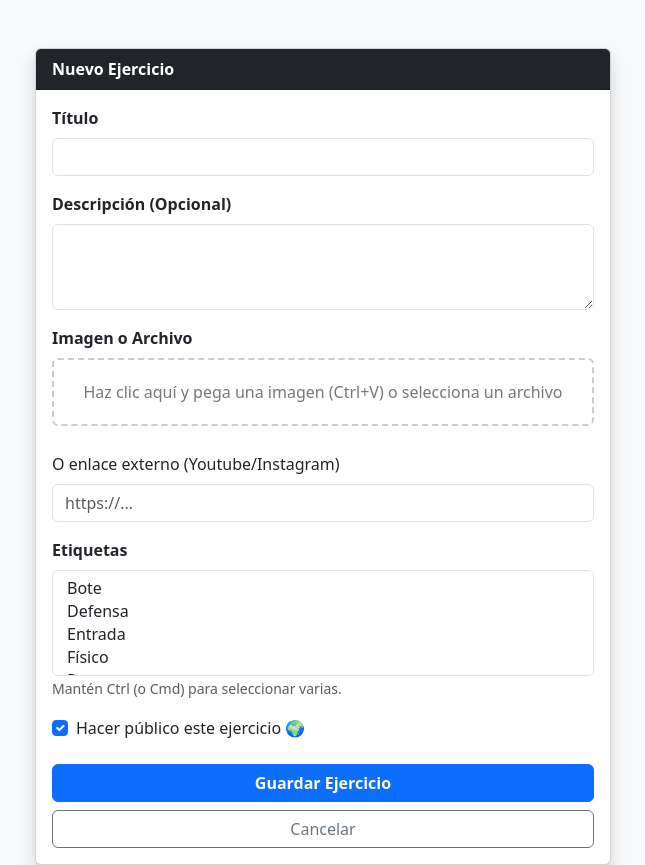
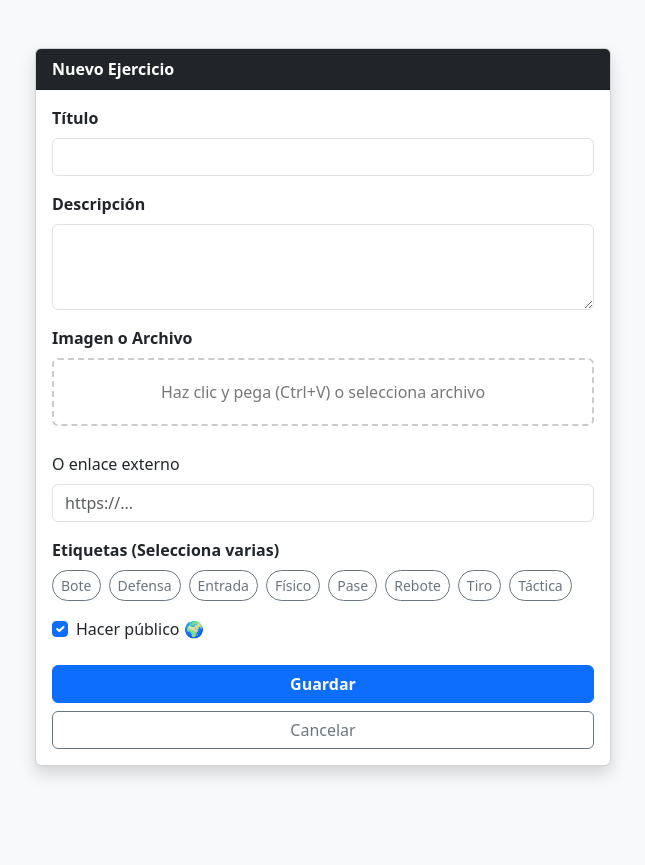
Before and after one commit to jcaplliure/EntrenadorBasket, a Flask app: page /create in a window 1280 px wide. Shown: the whole page, without its empty margins (317-962 px from the left). After the commit the page ends 777 px from the top, so only its background shows below. Run offline with Flask 3, Linux system fonts and the light colour scheme; the visitor is signed in with stand-in values (Sample User, id 1); data comes from the database, SQL or seed files in the repository.

Commit message:
Bloque 2 Completado

```diff
--- a/app.py
+++ b/app.py
@@ -22,8 +22,10 @@ app.config['SECRET_KEY'] = 'clave_secreta_super_segura'
 app.config['UPLOAD_FOLDER'] = os.path.join(basedir, 'static', 'uploads')
 app.config['MAX_CONTENT_LENGTH'] = 100 * 1024 * 1024
 
-# --- GOOGLE KEYS (YA PUESTAS) ---
+# --- GOOGLE KEYS ---
+# IMPORTANTE: Asegúrate de que estas claves coinciden con las de tu consola de Google Cloud
 app.config['GOOGLE_CLIENT_ID'] = '706704268052-lhvlruk0fjs8hhma8bk76bv711a4k7ct.apps.googleusercontent.com'
+# Si cambiaste la clave secreta recientemente en PythonAnywhere, asegúrate de actualizarla aquí también antes de subir:
 app.config['GOOGLE_CLIENT_SECRET'] = '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'
 
 # --- SETUP ---
@@ -134,7 +136,7 @@ def home():
     query = request.args.get('q', '').strip()
     primary_id = request.args.get('primary', '')
     filter_type = request.args.getlist('filter_type')
-    sort_by = request.args.get('sort_by', 'date_desc')
+    sort_by = request.args.get('sort_by', 'date_desc') # Por defecto: más recientes
 
     base_condition = or_(Drill.is_public == True, Drill.user_id == current_user.id)
     drills_query = Drill.query.filter(base_condition)
@@ -155,9 +157,17 @@ def home():
     if query: drills_query = drills_query.filter(or_(Drill.title.ilike(f'%{query}%'), Drill.description.ilike(f'%{query}%')))
     if primary_id and primary_id.isdigit(): drills_query = drills_query.filter(Drill.primary_tags.any(id=int(primary_id)))
 
-    if sort_by == 'views_desc': drills_query = drills_query.order_by(Drill.views.desc())
-    elif sort_by == 'favs_desc': drills_query = drills_query.outerjoin(favorites).group_by(Drill.id).order_by(func.count(favorites.c.user_id).desc())
-    else: drills_query = drills_query.order_by(Drill.date_posted.desc())
+    # --- LÓGICA DE ORDENACIÓN NUEVA ---
+    if sort_by == 'views_desc':
+        drills_query = drills_query.order_by(Drill.views.desc())
+    elif sort_by == 'favs_desc':
+        drills_query = drills_query.outerjoin(favorites).group_by(Drill.id).order_by(func.count(favorites.c.user_id).desc())
+    elif sort_by == 'name_asc':
+        drills_query = drills_query.order_by(Drill.title.asc())
+    elif sort_by == 'date_asc': # Más antiguos primero
+        drills_query = drills_query.order_by(Drill.date_posted.asc())
+    else: # date_desc (Más recientes primero) - DEFAULT
+        drills_query = drills_query.order_by(Drill.date_posted.desc())
 
     drills = drills_query.all()
     tags = Tag.query.order_by(Tag.name).all()
@@ -313,7 +323,7 @@ def logout():
     logout_user()
     return redirect('/login')
 
-# --- ZONA DE ADMINISTRACIÓN (BLOQUE 1 COMPLETO) ---
+# --- ZONA DE ADMINISTRACIÓN ---
 @app.route('/admin', methods=['GET'])
 @login_required
 def admin_panel():
--- a/templates/create.html
+++ b/templates/create.html
@@ -9,6 +9,13 @@
         .paste-area { border: 2px dashed #ccc; padding: 20px; text-align: center; color: #777; cursor: pointer; }
         .paste-area:hover, .paste-area.active { border-color: #e65100; background: #fff3e0; }
         #preview-img { max-height: 200px; display: none; margin-top: 10px; border-radius: 5px; }
+
+        /* ESTILO BOTONES ETIQUETAS (BLOQUE 2) */
+        .btn-check:checked + .btn-outline-secondary {
+            background-color: #e65100;
+            color: white;
+            border-color: #e65100;
+        }
     </style>
 </head>
 <body class="bg-light">
@@ -23,14 +30,14 @@
                     </div>
 
                     <div class="mb-3">
-                        <label class="form-label fw-bold">Descripción (Opcional)</label>
+                        <label class="form-label fw-bold">Descripción</label>
                         <textarea name="descripcion" class="form-control" rows="3"></textarea>
                     </div>
 
                     <div class="mb-3">
                         <label class="form-label fw-bold">Imagen o Archivo</label>
                         <div id="paste-zone" class="paste-area rounded">
-                            <p class="mb-0">Haz clic aquí y pega una imagen (Ctrl+V) o selecciona un archivo</p>
+                            <p class="mb-0">Haz clic y pega (Ctrl+V) o selecciona archivo</p>
                         </div>
                         <input type="file" name="archivo" id="file-input" class="form-control mt-2" style="display:none;">
                         <input type="hidden" name="pasted_image" id="pasted-image-input">
@@ -38,29 +45,27 @@
                     </div>
 
                     <div class="mb-3">
-                        <label class="form-label">O enlace externo (Youtube/Instagram)</label>
+                        <label class="form-label">O enlace externo</label>
                         <input type="url" name="external_link" class="form-control" placeholder="https://...">
                     </div>
 
                     <div class="mb-3">
-                        <label class="form-label fw-bold">Etiquetas</label>
-                        <select name="primary_tags" class="form-select" multiple>
+                        <label class="form-label fw-bold d-block">Etiquetas (Selecciona varias)</label>
+                        <div class="d-flex flex-wrap gap-2">
                             {% for tag in etiquetas %}
-                            <option value="{{ tag.id }}">{{ tag.name }}</option>
+                            <input type="checkbox" class="btn-check" name="primary_tags" id="tag_{{tag.id}}" value="{{tag.id}}" autocomplete="off">
+                            <label class="btn btn-sm btn-outline-secondary rounded-pill" for="tag_{{tag.id}}">{{ tag.name }}</label>
                             {% endfor %}
-                        </select>
-                        <small class="text-muted">Mantén Ctrl (o Cmd) para seleccionar varias.</small>
+                        </div>
                     </div>
 
                     <div class="form-check mb-4">
                         <input class="form-check-input" type="checkbox" name="is_public" id="publicCheck" checked>
-                        <label class="form-check-label" for="publicCheck">
-                            Hacer público este ejercicio 🌍
-                        </label>
+                        <label class="form-check-label" for="publicCheck">Hacer público 🌍</label>
                     </div>
 
                     <div class="d-grid gap-2">
-                        <button type="submit" class="btn btn-primary fw-bold">Guardar Ejercicio</button>
+                        <button type="submit" class="btn btn-primary fw-bold">Guardar</button>
                         <a href="/" class="btn btn-outline-secondary">Cancelar</a>
                     </div>
                 </form>
@@ -74,10 +79,8 @@
         const previewImg = document.getElementById('preview-img');
         const hiddenInput = document.getElementById('pasted-image-input');
 
-        // Al hacer clic, abre el selector de archivos normal
         pasteZone.addEventListener('click', () => fileInput.click());
 
-        // Manejar archivo seleccionado manualmente
         fileInput.addEventListener('change', function() {
             if (this.files && this.files[0]) {
                 const reader = new FileReader();
@@ -90,7 +93,6 @@
             }
         });
 
-        // Manejar Ctrl+V (Pegar)
         document.addEventListener('paste', function(e) {
             const items = e.clipboardData.items;
             for (let i = 0; i < items.length; i++) {
@@ -101,12 +103,12 @@
                         const base64String = event.target.result;
                         previewImg.src = base64String;
                         previewImg.style.display = 'block';
-                        hiddenInput.value = base64String; // Guardamos la imagen en el input oculto
-                        pasteZone.innerHTML = "<p class='text-success fw-bold'>¡Imagen pegada del portapapeles!</p>";
+                        hiddenInput.value = base64String;
+                        pasteZone.innerHTML = "<p class='text-success fw-bold'>¡Imagen pegada!</p>";
                         pasteZone.classList.add('active');
                     };
                     reader.readAsDataURL(blob);
-                    e.preventDefault(); // Evita que se pegue dos veces
+                    e.preventDefault();
                     break;
                 }
             }
```
Also changed, not shown: templates/index.html (+22 -33 lines).
